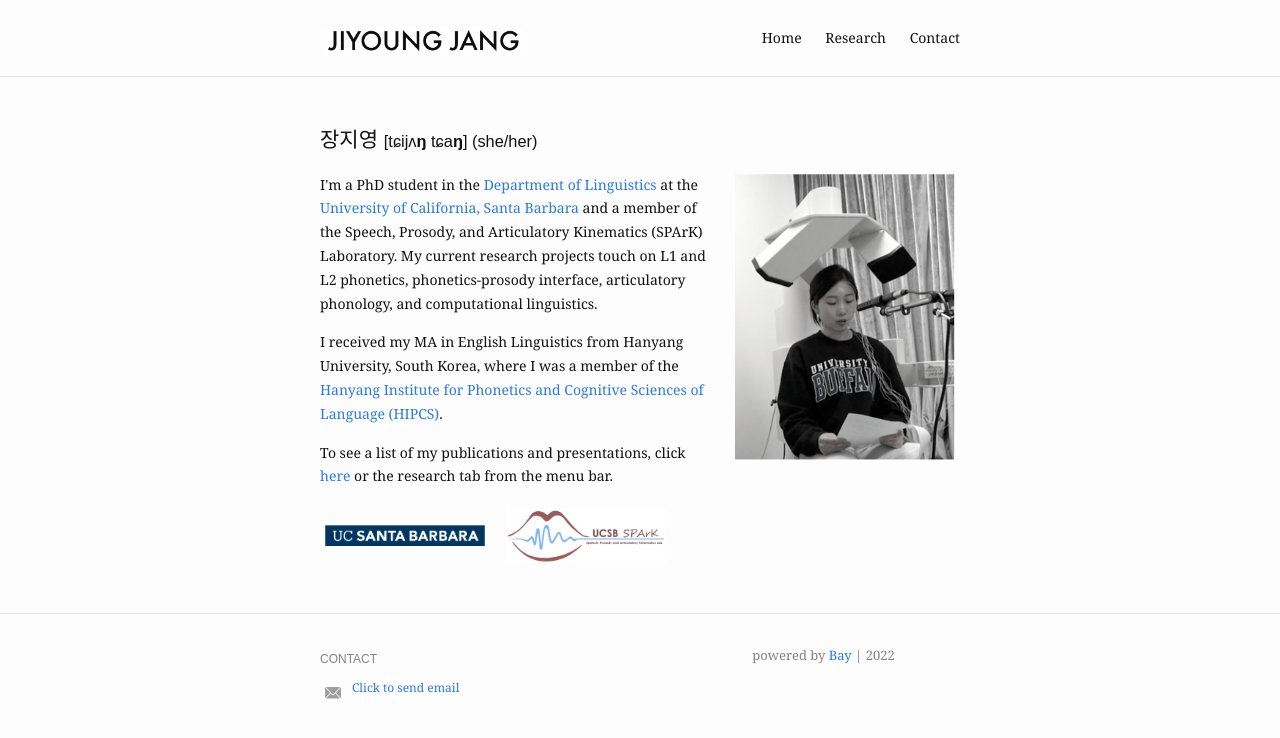
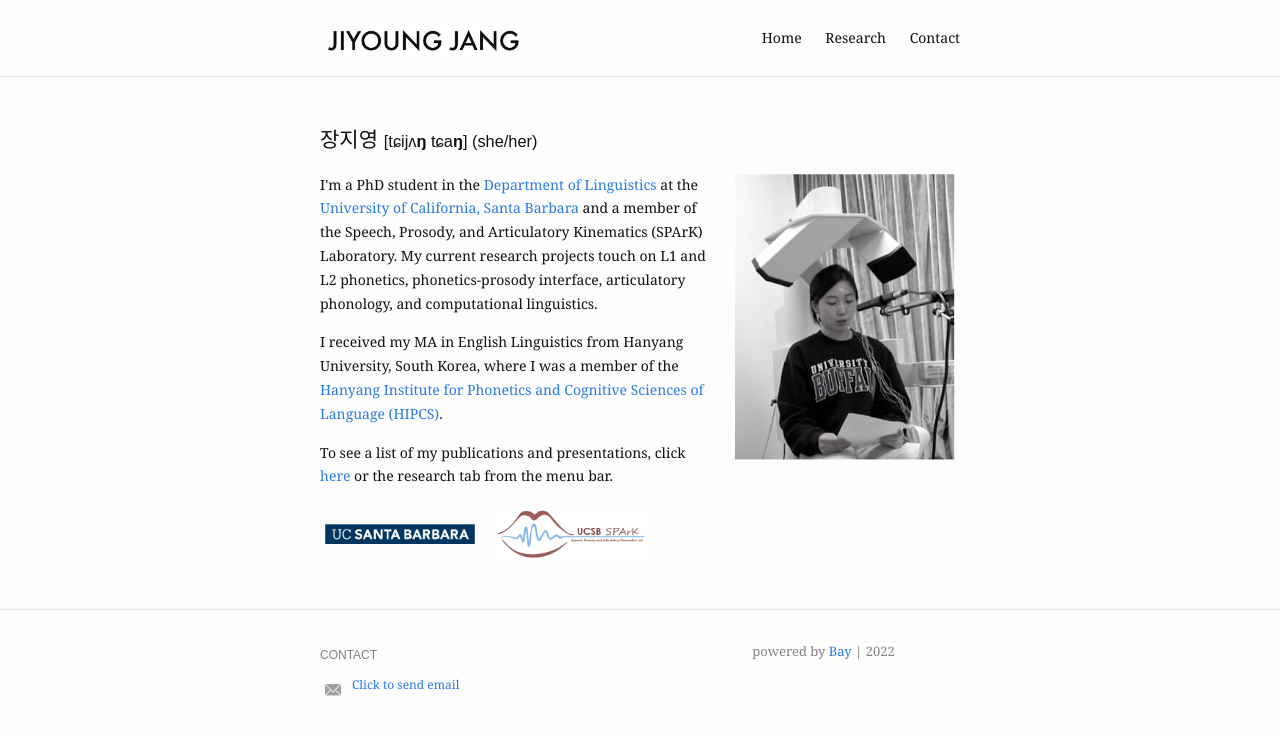
Before and after one commit to jiyoungj/jiyoungj.github.io, a Jekyll site: the page built from index.md, in a window 1280 px wide. Shown: the top 738 px of the page. Built offline with Jekyll 4.4.1, drawn with Linux system fonts in a browser that asks for light colours.

Commit message:
Update index.md

```diff
--- a/index.md
+++ b/index.md
@@ -21,4 +21,4 @@
   To see a list of my publications and presentations, click <a href="https://jiyoungj.github.io/research">here</a> or the research tab from the menu bar.
 </p>
 
-<img src="/assets/img/UCSB-logo.png" alt="UCSB-logo" width="160"> &nbsp; <img src="/assets/img/SPArK-Logo.png" alt="SPArK-logo" width="160">
+<img src="/assets/img/UCSB-logo.png" alt="UCSB-logo" width="150"> &nbsp; <img src="/assets/img/SPArK-Logo.png" alt="SPArK-logo" width="150">
```
